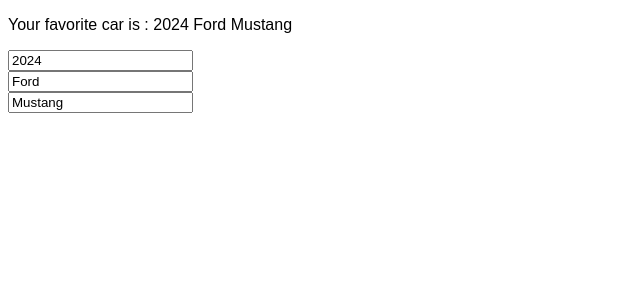
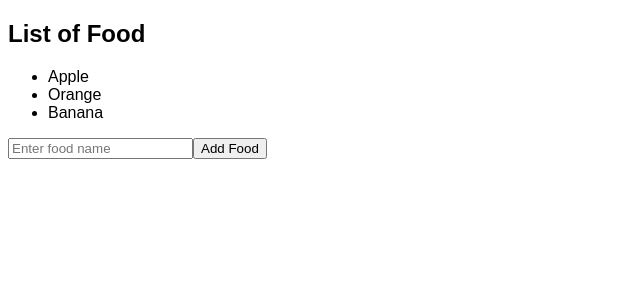
Before and after one commit to yoojanghun/react-practice, a React (Vite) app in the folder react-practice/: page / in a window 1280 px wide. Shown: the top 300 px of the page, without its empty margins (0-640 px from the left). Built offline with nearby package versions, Linux system fonts and the light colour scheme.

Commit message:
update Arrays in state

```diff
--- a/react-practice/src/App.jsx
+++ b/react-practice/src/App.jsx
@@ -1,10 +1,10 @@
-import UpdateObject from "./UpdateObject/UpdateObject.jsx";
+import UpdateArrays from "./updateArrays/UpdateArrays.jsx";
 
 function App() {
 
   return(
     <>
-      <UpdateObject />
+      <UpdateArrays />
     </>
   );
 }
--- /dev/null
+++ b/react-practice/src/UpdateArrays/UpdateArrays.jsx
@@ -0,0 +1,33 @@
+import { useState } from "react";
+
+
+function UpdateArrays() {
+    const [foods, setFoods] = useState(["Apple", "Orange", "Banana"]);
+
+    function handleAddFood() {
+        const newFood = document.getElementById("foodInput").value;
+        document.getElementById("foodInput").value = "";
+
+        setFoods((f) => [...f, newFood]);
+    }
+
+    function handleRemoveFood(index) {
+        setFoods(foods.filter((_, i) => i !== index));
+    }
+
+    return (
+        <div>
+            <h2>List of Food</h2>
+            <ul>
+                {foods.map((food, index) =>
+                <li key={index} onClick={() => handleRemoveFood(index)}>
+                    {food}
+                </li>)}
+            </ul>
+            <input type="text" id="foodInput" placeholder="Enter food name" />
+            <button onClick={handleAddFood}>Add Food</button>
+        </div>
+    );
+}
+
+export default UpdateArrays;
```
